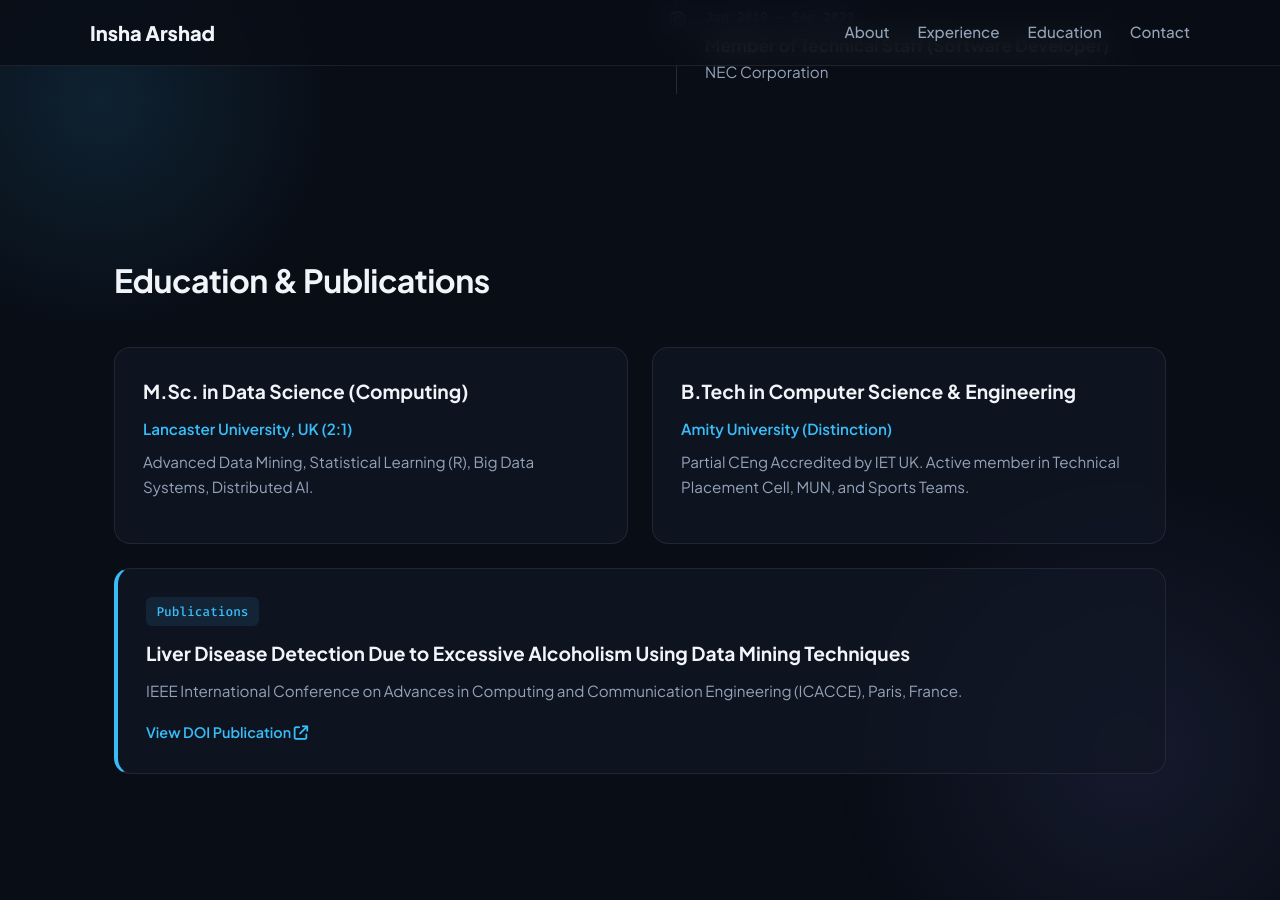
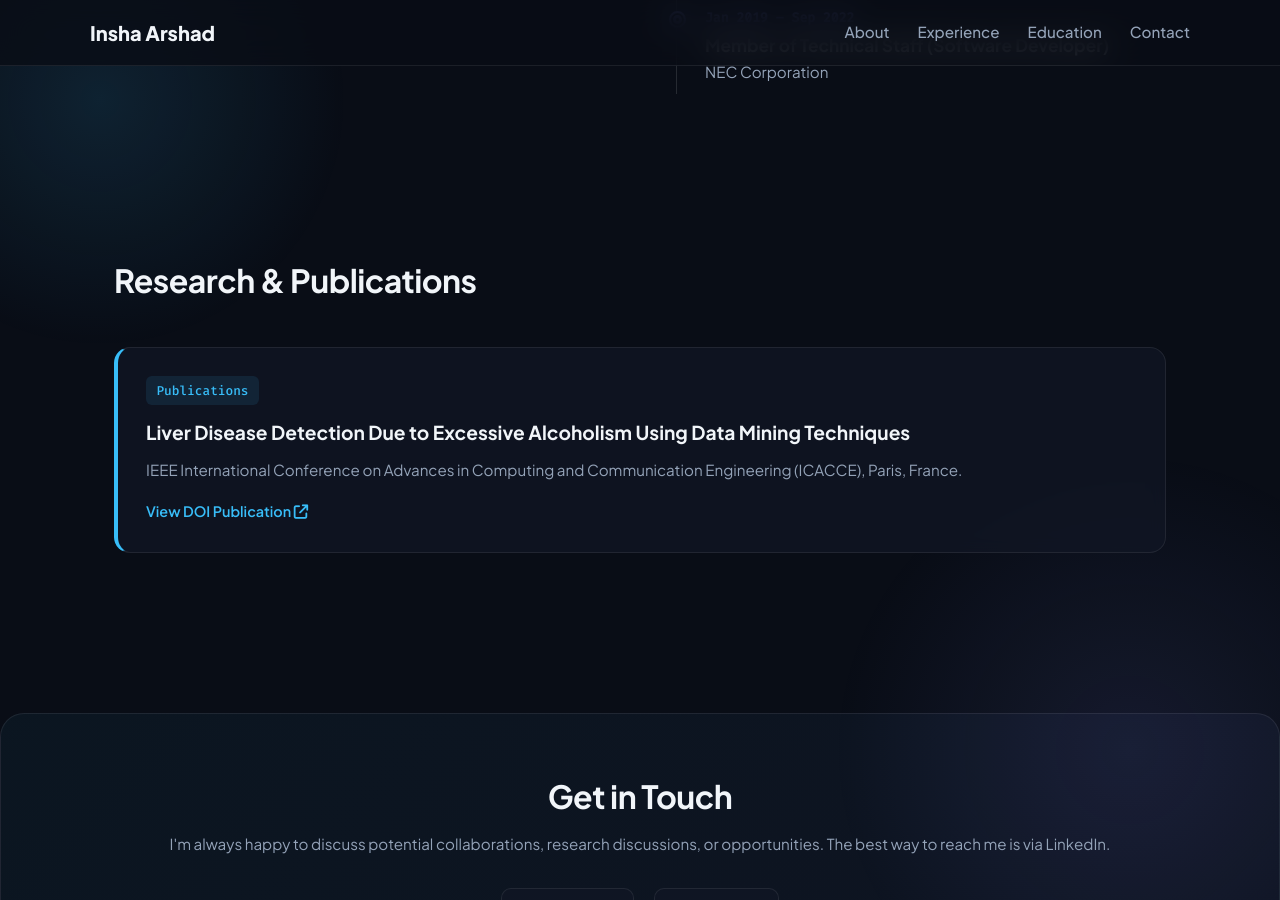
Before and after one commit to Insha-A/aboutme, a Jekyll site: the page built from index.html, in a window 1280 px wide and 900 px high, scrolled down 1267 px. Built offline with Jekyll 4.4.1, drawn with Linux system fonts in a browser that asks for light colours.

Commit message:
Update education.html

```diff
--- a/_includes/education.html
+++ b/_includes/education.html
@@ -1,9 +1,9 @@
 <section id="education">
   <div class="section-header">
-    <h2 class="section-title">Education & Publications</h2>
+    <h2 class="section-title">Research & Publications</h2>
   </div>
 
-  <div class="grid-2">
+  <!-- <div class="grid-2">
     <div class="card">
       <h3 class="card-title">M.Sc. in Data Science (Computing)</h3>
       <p class="meta-highlight">Lancaster University, UK (2:1)</p>
@@ -15,7 +15,7 @@
       <p class="meta-highlight">Amity University (Distinction)</p>
       <p class="card-desc">Partial CEng Accredited by IET UK. Active member in Technical Placement Cell, MUN, and Sports Teams.</p>
     </div>
-  </div>
+  </div> -->
 
   <div class="card pub-card">
     <span class="tag tag-pub">Publications</span>
```
